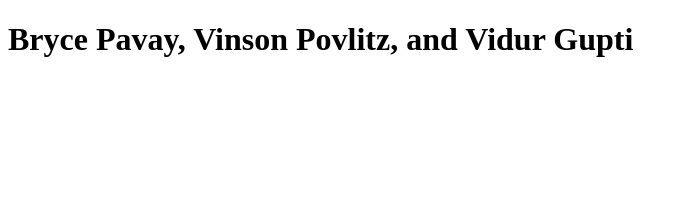
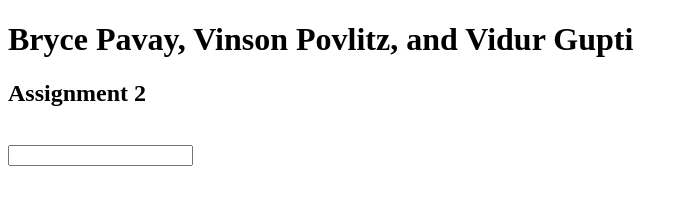
Before and after one commit to vidurgupta1999/group20, a plain HTML site: page Assignment2.HTML in a window 1280 px wide. Shown: the whole page, without its empty margins (0-688 px from the left). Drawn offline with Linux system fonts and the light colour scheme.

Commit message:
Update Assignment2.HTML

```diff
--- a/Assignment2.HTML
+++ b/Assignment2.HTML
@@ -2,19 +2,21 @@
 
 <html lang="en">
 <head>
-
+  <div class="header">
+    <h1> Bryce Pavay, Vinson Povlitz, and Vidur Gupti </h1>
+</div>
 
 </head>
 <body>
     <div class="header">
-        <h1> Bryce Pavay, Vinson Povlitz, and Vidur Gupti </h1>
+        <h2> Assignment 2</h2>
     </div>
 
     <div class="wrapper">
     <div class="container flex-outer">
       <form>
-
-
+        <label for="text"></label><br>
+        <input type="text" id="text" name="text"><br>
       </form>
     </div>
   </div>
```
